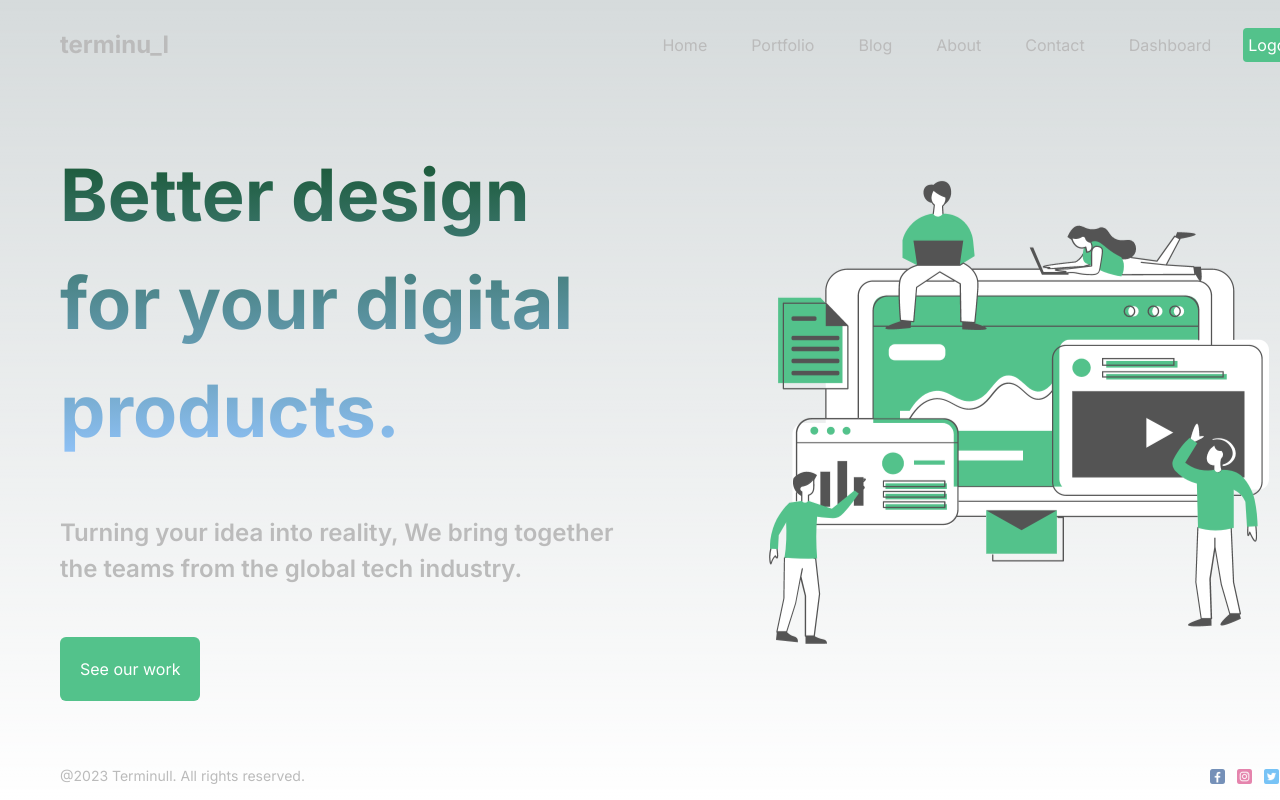
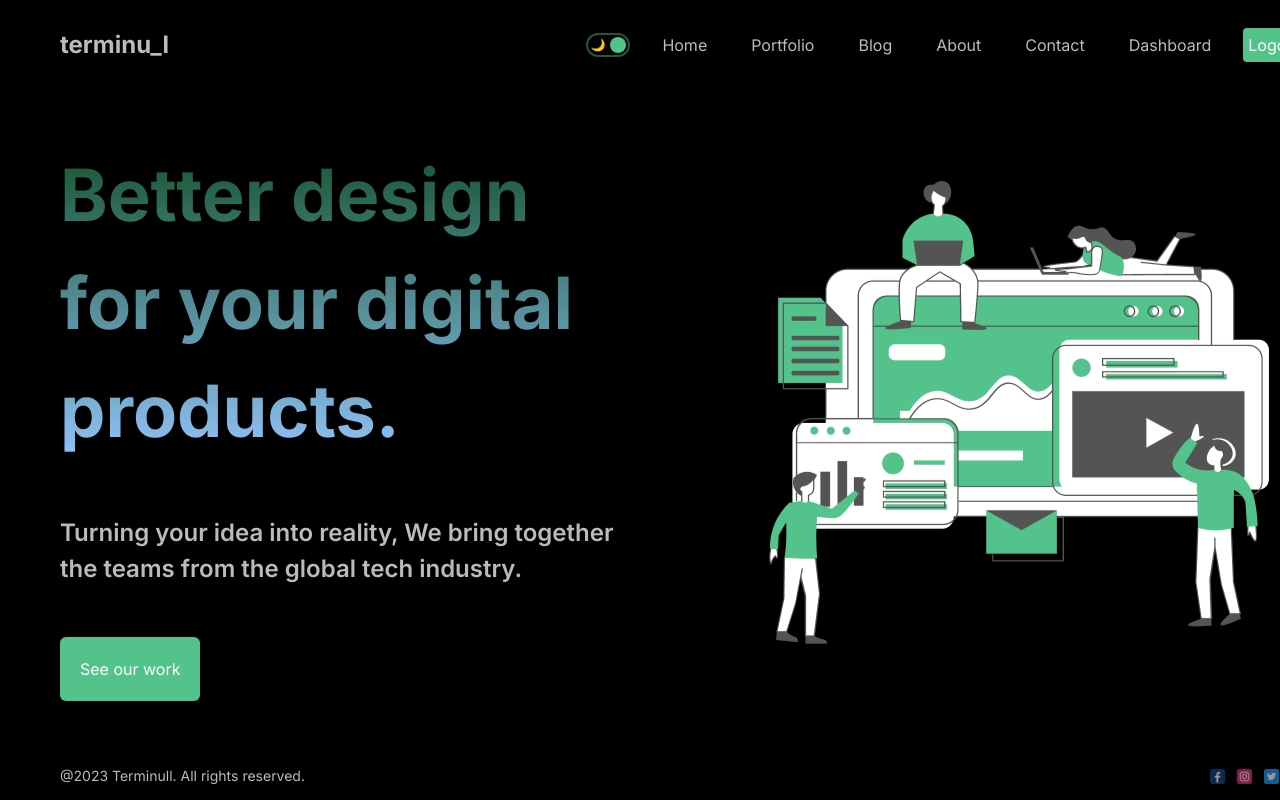
Before and after one commit to rohitt-gupta/terminull, a Next.js app: page / in a window 1280 px wide. Shown: the top 800 px of the page. Built offline with nearby package versions, Linux system fonts and the light colour scheme.

Commit message:
Light/ Dark theme toggle button

```diff
--- /dev/null
+++ b/context/ThemeContext.jsx
@@ -0,0 +1,19 @@
+"use client";
+
+import { createContext, useState } from "react";
+
+export const ThemeContext = createContext();
+
+export const ThemeProvider = ({ children }) => {
+	const [mode, setMode] = useState("dark");
+
+	const toggle = () => {
+		setMode((prev) => (prev === "dark" ? "light" : "dark"));
+	};
+
+	return (
+		<ThemeContext.Provider value={{ toggle, mode }}>
+			<div className={`theme ${mode}`}>{children}</div>
+		</ThemeContext.Provider>
+	);
+};
--- a/src/app/globals.css
+++ b/src/app/globals.css
@@ -18,13 +18,26 @@
 
 body {
 	text-decoration: none;
+}
+
+.theme {
+	transition: 1s all ease;
+}
+
+.light {
+	background-color: white;
+	color: #111;
+}
+
+.dark {
 	color: #bbb;
-	background: linear-gradient(
+	background-color: black;
+	/* background: linear-gradient(
 			to bottom,
 			transparent,
 			rgb(var(--background-end-rgb))
 		)
-		rgb(var(--background-start-rgb));
+		rgb(var(--background-start-rgb)); */
 }
 
 .container {
--- a/src/app/layout.js
+++ b/src/app/layout.js
@@ -2,6 +2,7 @@ import Navbar from "@/components/navbar/Navbar";
 import "./globals.css";
 import { Inter } from "next/font/google";
 import Footer from "@/components/footer/Footer";
+import { ThemeProvider } from "../../context/ThemeContext";
 
 const inter = Inter({ subsets: ["latin"] });
 
@@ -14,11 +15,13 @@ export default function RootLayout({ children }) {
 	return (
 		<html lang='en'>
 			<body className={inter.className}>
-				<div className='container'>
-					<Navbar />
-					{children}
-					<Footer />
-				</div>
+				<ThemeProvider>
+					<div className='container'>
+						<Navbar />
+						{children}
+						<Footer />
+					</div>
+				</ThemeProvider>
 			</body>
 		</html>
 	);
--- /dev/null
+++ b/src/components/DarkModeToggle/DarkModeToggle.jsx
@@ -0,0 +1,23 @@
+"use client";
+
+import React, { useContext } from "react";
+import { ThemeContext } from "../../../context/ThemeContext";
+
+function DarkModeToggle() {
+	const { toggle, mode } = useContext(ThemeContext);
+	return (
+		<div
+			onClick={toggle}
+			className=' w-11 h-6 rounded-[30px] border-solid border-[#53c28b70] border-2 flex items-center justify-between p-[2px] relative cursor-pointer'
+		>
+			<div className=' text-[12px]'>🌙</div>
+			<div className=' text-[12px]'>🔆</div>
+			<div
+				className=' w-4 h-4 bg-[#53c28b] rounded-[50%] absolute'
+				style={mode === "light" ? { left: "2px" } : { right: "2px" }}
+			/>
+		</div>
+	);
+}
+
+export default DarkModeToggle;
--- a/src/components/navbar/Navbar.jsx
+++ b/src/components/navbar/Navbar.jsx
@@ -1,6 +1,7 @@
 "use client";
 import Link from "next/link";
 import React, { useState } from "react";
+import DarkModeToggle from "../DarkModeToggle/DarkModeToggle";
 
 const links = [
 	{
@@ -42,6 +43,7 @@ function Navbar() {
 				terminu_l
 			</Link>
 			<div className=' flex items-center gap-5 '>
+				<DarkModeToggle />
 				{links.map((link) => (
 					<Link
 						key={link.id}
```
